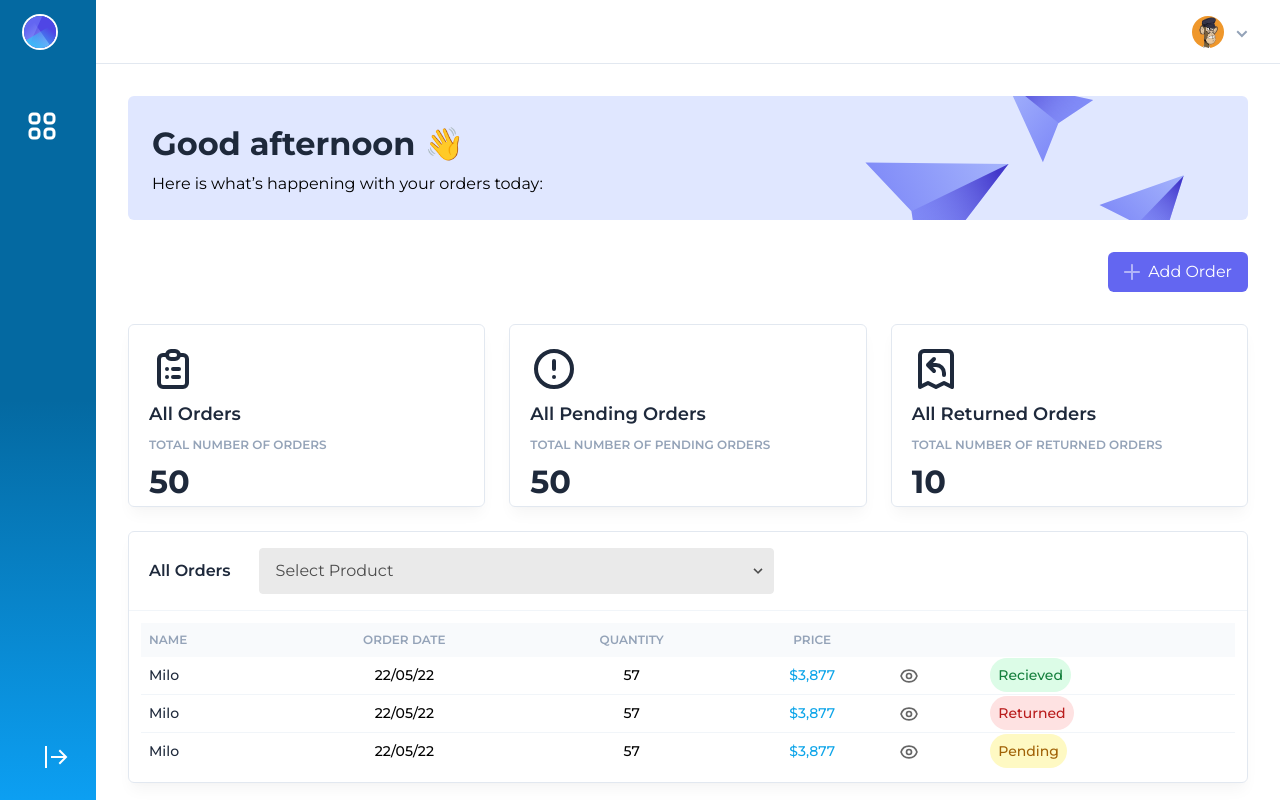
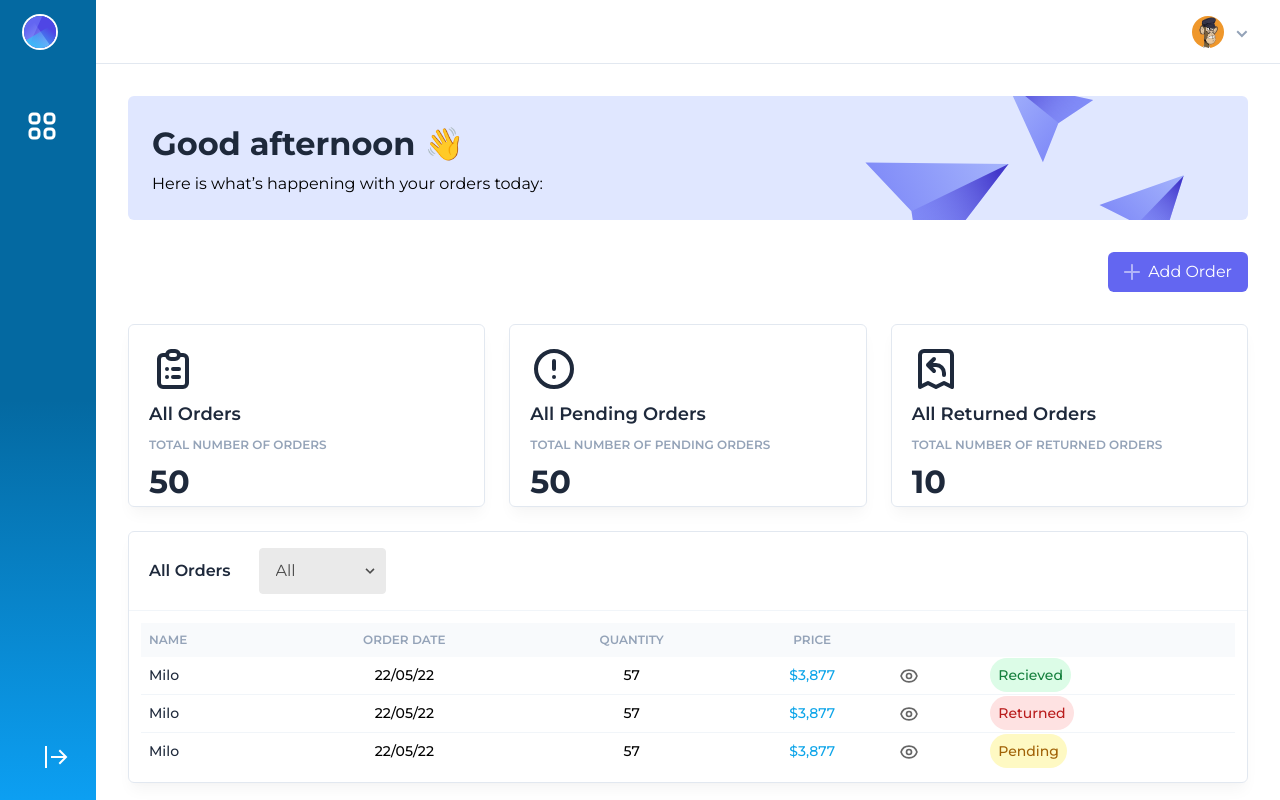
Before and after one commit to mendsalbert/schain, a Next.js app: page /dashboard/customer in a window 1280 px wide. Built offline with nearby package versions, Linux system fonts and the light colour scheme.

Commit message:
schain ui

```diff
--- a/components/adminPartials/dashboard/Orders.jsx
+++ b/components/adminPartials/dashboard/Orders.jsx
@@ -7,13 +7,15 @@ function Orders() {
       <header className="px-5 py-4 border-b border-slate-100 flex flex-row items-center space-x-4">
         <h2 className="font-semibold text-slate-800">All Orders</h2>
 
-        <div className="w-full md:w-1/2 px-3">
+        <div className="w-max md:w-max px-3">
           <div className="relative">
             <select
               className="block appearance-none w-full bg-gray-200 border border-gray-200 text-gray-700 py-3 px-4 pr-8 rounded leading-tight focus:outline-none focus:bg-white focus:border-gray-500"
               id="grid-state"
             >
-              <option>Select Product</option>
+              <option>All</option>
+              <option>Pending</option>
+              <option>Returned</option>
             </select>
             <div className="pointer-events-none absolute inset-y-0 right-0 flex items-center px-2 text-gray-700">
               <svg
```
